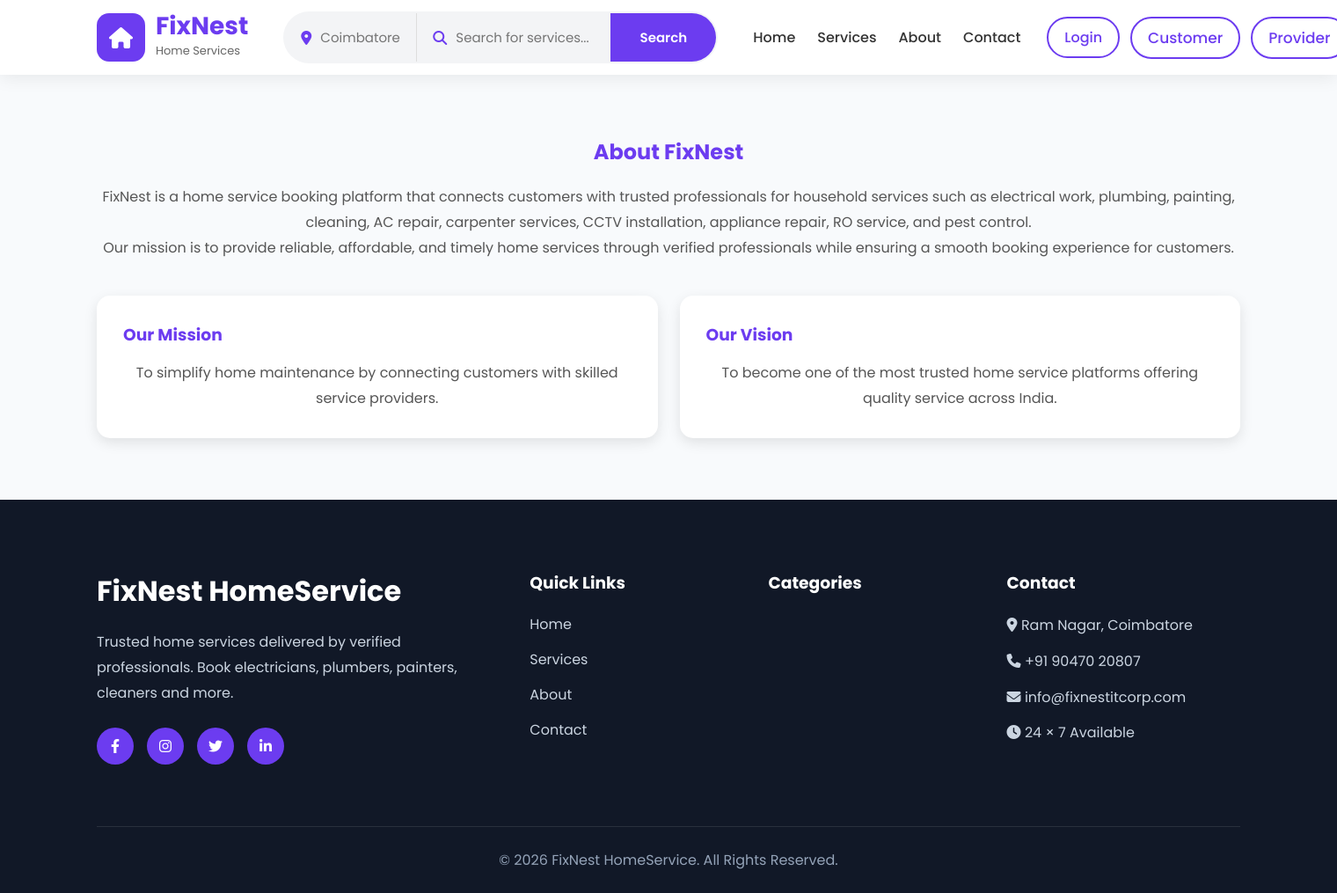
After one commit to Aiswin2004/FixNest-Homeservice-webapp, a Django app: page /about/ in a window 1520 px wide. The commit adds this page. Shown: the whole page at 88% size. Run offline with Django 5.2, Linux system fonts and the light colour scheme.

Commit message:
Updated FixNest project

```diff
--- a/service/forms.py
+++ b/service/forms.py
@@ -215,7 +215,6 @@ class LoginForm(AuthenticationForm):
             'placeholder': 'Password'
         })
     )
-#provider_id,start_date,end_date,unavailable_date,reason
 class provider_blocked_date():
     provider_id = forms .IntegerField(
         widget=forms.TextInput(attrs={
--- a/service/models.py
+++ b/service/models.py
@@ -49,6 +49,7 @@ class Provider(models.Model):
     rating = models.DecimalField(max_digits=3, decimal_places=1, default=4.5)
     is_approved = models.BooleanField(default=False)
     is_blocked = models.BooleanField(default=False)
+    is_available = models.BooleanField(default=True)
     created_at = models.DateTimeField(auto_now_add=True)
     updated_at = models.DateTimeField(auto_now=True)
 
--- a/service/urls.py
+++ b/service/urls.py
@@ -17,4 +17,6 @@ urlpatterns = [
     path('provider/<slug:slug>/', views.provider_detail, name='provider_detail'),
     path("invoice/<int:booking_id>/",views.download_invoice,name="download_invoice"),
     path("provider/<slug:slug>/book/",views.book_service,name="book_service"),
+    path("about/", views.about, name="about"),
+    path("contact/", views.contact, name="contact"),
 ]
--- a/service/views.py
+++ b/service/views.py
@@ -11,7 +11,6 @@ from .models import Provider, Category,ProviderWork,ProviderBlockedDate,Booking
 from django.db.models import Q, Sum, Count
 from django.http import HttpResponse
 from reportlab.pdfgen import canvas
-
 
 
 # Create your views here.
@@ -273,30 +272,39 @@ def provider_dashboard(request):
     bookings = Booking.objects.filter(
         provider=provider
     ).order_by("-booking_date", "-booking_time")
-
+    has_active_booking = Booking.objects.filter(
+    provider=provider,
+    status="Accepted").exists()
     return render(
         request,
         "provider_dashboard.html",
         {
             "provider": provider,
             "bookings": bookings,
+            "has_active_booking": has_active_booking,
         },
     )
 
 @login_required
+
 def accept_booking(request, booking_id):
+    booking = get_object_or_404(Booking, id=booking_id)
 
-    booking = get_object_or_404(
-        Booking,
-        id=booking_id,
-        provider__user=request.user
-    )
+    already_accepted = Booking.objects.filter(
+        provider=booking.provider,
+        status="Accepted"
+    ).exclude(id=booking.id).exists()
+
+    if already_accepted:
+        messages.error(request, "You already have an active booking. Complete it before accepting another one.")
+        return redirect("provider_dashboard")
 
     booking.status = "Accepted"
+    booking.provider.is_available = False
+    booking.provider.save()
     booking.save()
 
-    messages.success(request, "Booking Accepted.")
-
+    messages.success(request, "Booking accepted successfully.")
     return redirect("provider_dashboard")
 
 @login_required
@@ -317,16 +325,16 @@ def reject_booking(request, booking_id):
 @login_required
 def complete_booking(request, booking_id):
 
-    booking = get_object_or_404(
-        Booking,
-        id=booking_id,
-        provider__user=request.user
-    )
+    booking = get_object_or_404(Booking, id=booking_id)
 
     booking.status = "Completed"
     booking.save()
 
-    messages.success(request, "Booking marked as Completed.")
+    provider = booking.provider
+    provider.is_available = True
+    provider.save()
+
+    messages.success(request, "Job completed successfully. You are now available for new bookings.")
 
     return redirect("provider_dashboard")
 
@@ -479,3 +487,10 @@ def download_invoice(request, booking_id):
     p.save()
 
     return response
+
+def about(request):
+    return render(request, "about.html")
+
+
+def contact(request):
+    return render(request, "contact.html")
--- a/static/css/style.css
+++ b/static/css/style.css
@@ -3748,3 +3748,107 @@ padding:25px;
 }
 
 }
+.about-section,
+.contact-section{
+    padding:70px 0;
+}
+
+.about-section h1,
+.contact-section h1{
+    text-align:center;
+    margin-bottom:20px;
+    color:#6C3CF0;
+}
+
+.about-section p,
+.contact-section p{
+    text-align:center;
+    color:#555;
+    line-height:1.8;
+}
+
+.about-boxes{
+    display:grid;
+    grid-template-columns:repeat(auto-fit,minmax(280px,1fr));
+    gap:25px;
+    margin-top:40px;
+}
+
+.about-card,
+.contact-card{
+    background:#fff;
+    padding:30px;
+    border-radius:15px;
+    box-shadow:0 5px 15px rgba(0,0,0,.1);
+}
+
+.contact-card{
+    max-width:600px;
+    margin:40px auto;
+}
+
+.about-card h3{
+    color:#6C3CF0;
+    margin-bottom:15px;
+}
+
+.contact-card p{
+    text-align:left;
+    margin:15px 0;
+}
+.unavailable-btn{
+    background:#999;
+    color:#fff;
+    cursor:not-allowed;
+    border:none;
+}
+
+.unavailable-btn:hover{
+    background:#999;
+}
+.accept-btn,
+.reject-btn,
+.complete-btn,
+.busy-btn{
+    display:inline-block;
+    padding:8px 14px;
+    border-radius:6px;
+    text-decoration:none;
+    color:#fff;
+    font-size:14px;
+    font-weight:600;
+    margin:2px;
+}
+
+.accept-btn{
+    background:#28a745;
+}
+
+.accept-btn:hover{
+    background:#218838;
+    color:#fff;
+}
+
+.reject-btn{
+    background:#dc3545;
+}
+
+.reject-btn:hover{
+    background:#c82333;
+    color:#fff;
+}
+
+.complete-btn{
+    background:#0d6efd;
+}
+
+.complete-btn:hover{
+    background:#0b5ed7;
+    color:#fff;
+}
+
+.busy-btn{
+    background:#6c757d;
+    border:none;
+    cursor:not-allowed;
+}
--- /dev/null
+++ b/templates/about.html
@@ -0,0 +1,49 @@
+{% extends 'base.html' %}
+
+{% block title %}About Us{% endblock %}
+
+{% block content %}
+
+<section class="about-section">
+    <div class="container">
+
+        <h1>About FixNest</h1>
+
+        <p>
+            FixNest is a home service booking platform that connects customers
+            with trusted professionals for household services such as
+            electrical work, plumbing, painting, cleaning, AC repair,
+            carpenter services, CCTV installation, appliance repair,
+            RO service, and pest control.
+        </p>
+
+        <p>
+            Our mission is to provide reliable, affordable, and timely
+            home services through verified professionals while ensuring
+            a smooth booking experience for customers.
+        </p>
+
+        <div class="about-boxes">
+
+            <div class="about-card">
+                <h3> Our Mission</h3>
+                <p>
+                    To simplify home maintenance by connecting customers
+                    with skilled service providers.
+                </p>
+            </div>
+
+            <div class="about-card">
+                <h3> Our Vision</h3>
+                <p>
+                    To become one of the most trusted home service
+                    platforms offering quality service across India.
+                </p>
+            </div>
+
+        </div>
+
+    </div>
+</section>
+
+{% endblock %}
--- a/templates/base.html
+++ b/templates/base.html
@@ -76,13 +76,13 @@
                 </li>
 
                 <li>
-                    <a href="#">
+                    <a href="{% url 'about' %}">
                         About
                     </a>
                 </li>
 
                 <li>
-                    <a href="#">
+                    <a href="{% url 'contact' %}">
                         Contact
                     </a>
                 </li>
```
Also changed, not shown: templates/contact.html (added, +35 -0 lines), templates/provider_dashboard.html (+24 -34 lines), templates/provider_detail.html (+16 -31 lines), db.sqlite3, service/migrations/0019_provider_is_available.py (added).
